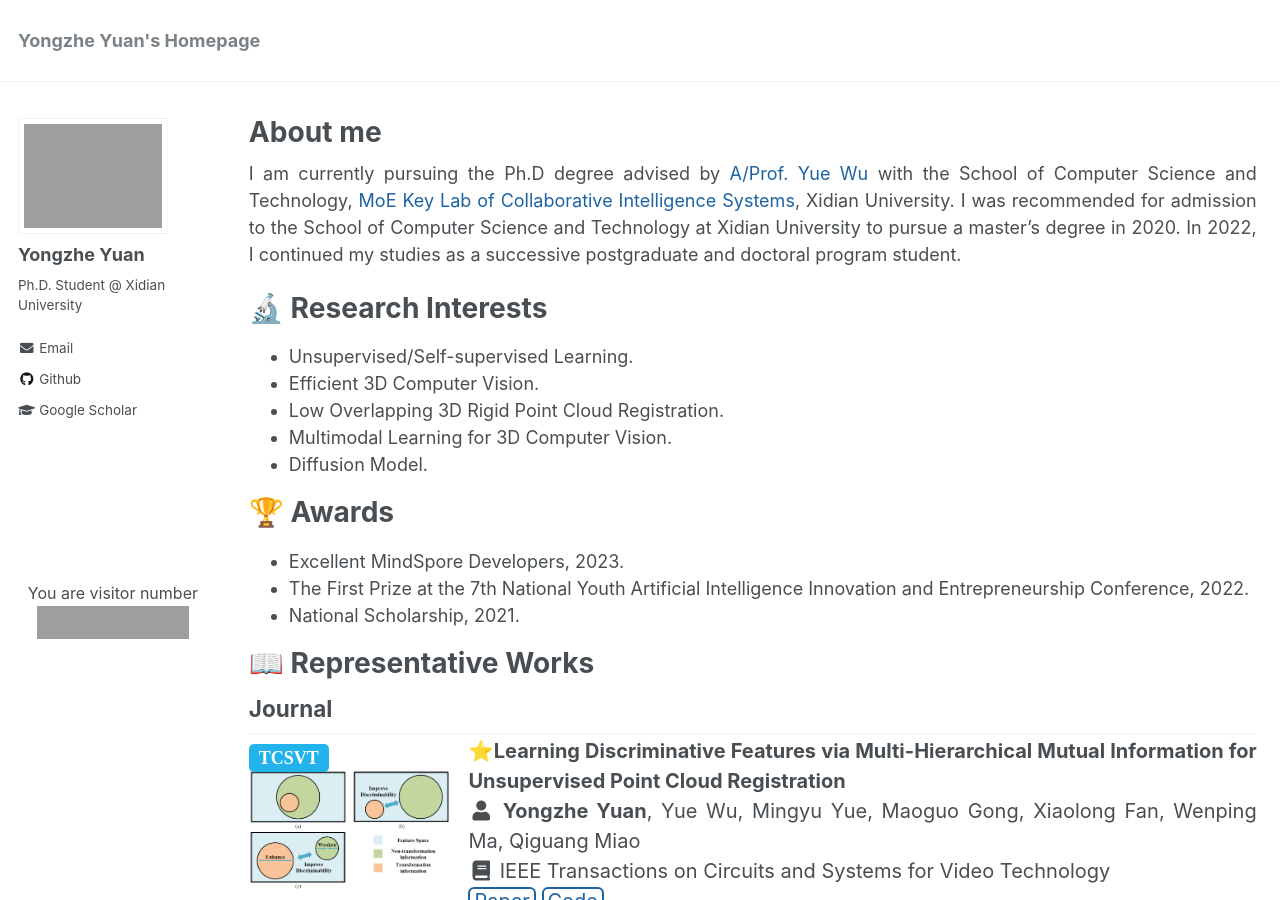
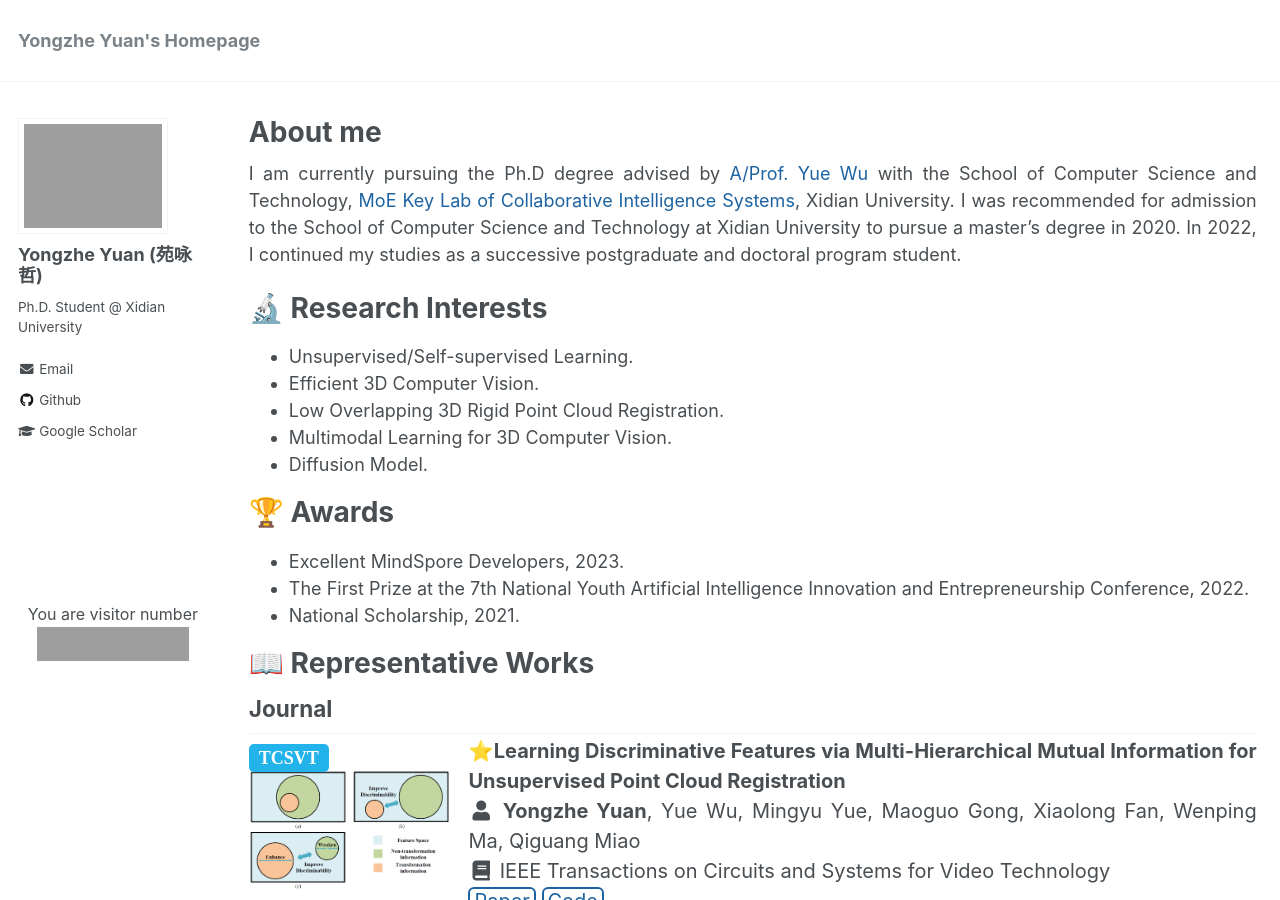
Before and after one commit to YYZMARS/YYZMARS.github.io, a Jekyll site: the page built from _pages/home.md, in a window 1280 px wide and 900 px high. Built offline with Jekyll 4.4.1, drawn with Linux system fonts in a browser that asks for light colours; a script that is not in the unit is left out; grey boxes are pictures that could not be loaded.

Commit message:
Update _config.yml

```diff
--- a/_config.yml
+++ b/_config.yml
@@ -82,7 +82,7 @@ analytics:
 
 # Site Author
 author:
-  name             : "Yongzhe Yuan"
+  name             : "Yongzhe Yuan (苑咏哲)"
   avatar           : "photo.jpg"
   bio              : "Ph.D. Student @ Xidian University"
   location         :
```
